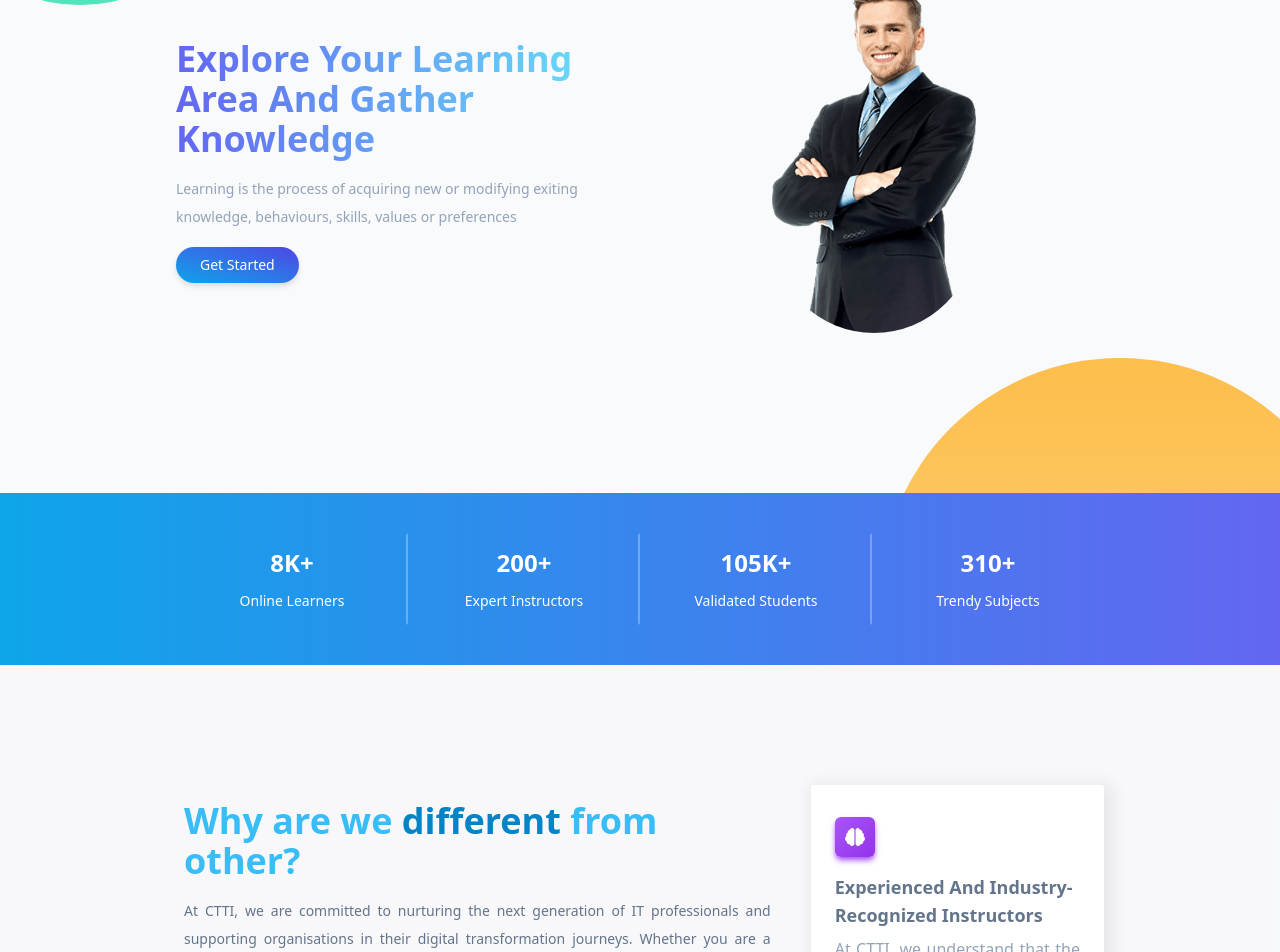
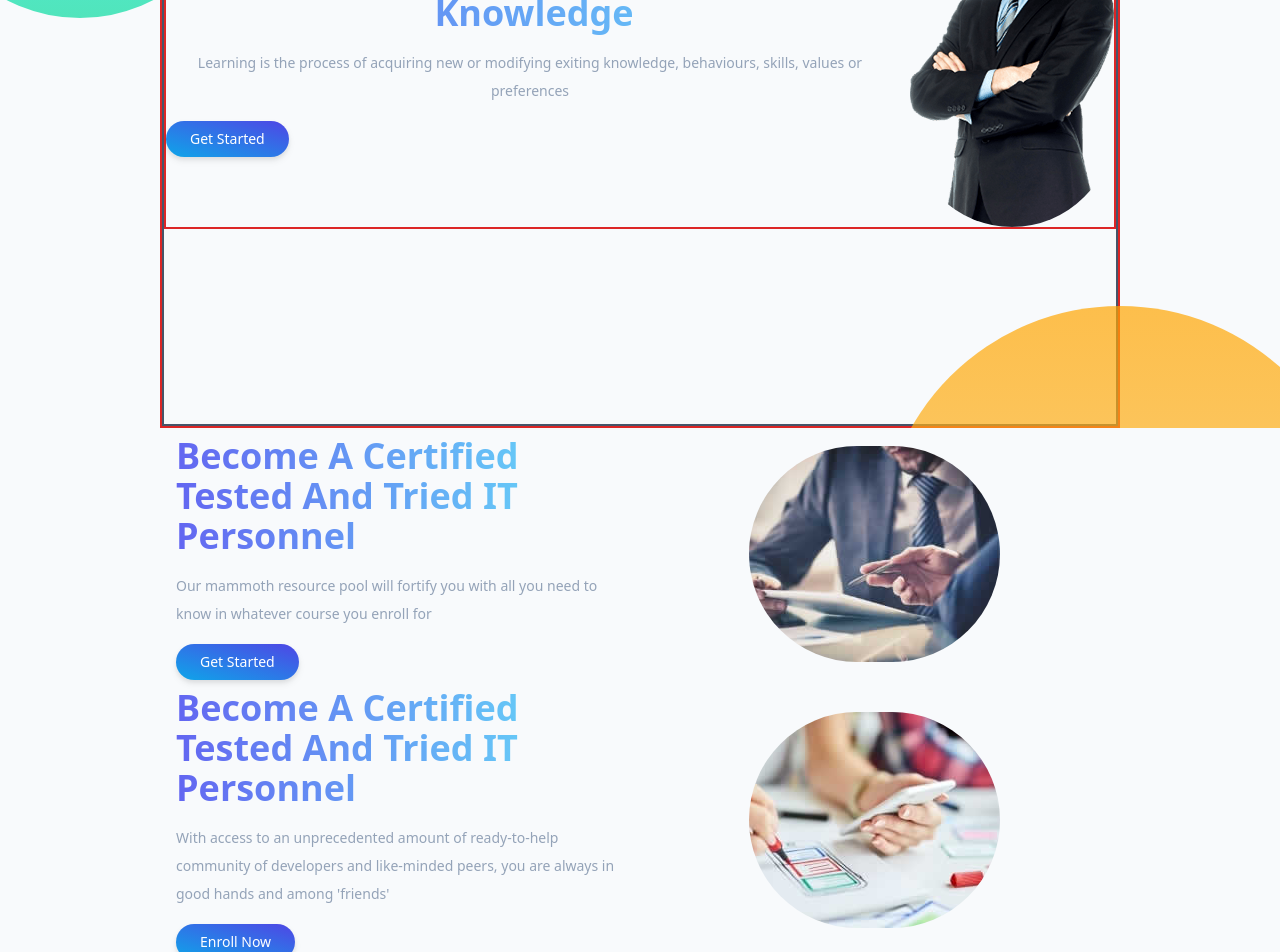
Before and after one commit to fredereeks/ceetee, a React (Create React App) app: page / in a window 1280 px wide. Shown: the part 220-1172 px from the top of the page. Built offline with nearby package versions, Linux system fonts and the light colour scheme.

Commit message:
Created Skill Assessment and Team Training Page

```diff
--- a/package.json
+++ b/package.json
@@ -36,8 +36,7 @@
       "react-app/jest"
     ]
   },
-  "homepage": ".",
-  "proxy": "http://localhost:4119/api",
+  "homepage": "./",
   "browserslist": {
     "production": [
       ">0.2%",
--- a/src/App.js
+++ b/src/App.js
@@ -12,13 +12,13 @@ const Course = lazy(() => import ('./pages/Course'))
 const CourseSingle = lazy(() => import ('./pages/CourseSingle'))
 const CoursesPage = lazy(() => import ('./pages/CoursesPage'))
 const Error = lazy(() => import ('./pages/Error'))
+const Home = lazy(() => import ('./pages/Home'))
 const Login = lazy(() => import ('./pages/Login'))
 const News = lazy(() => import ('./pages/News'))
 const Signup = lazy(() => import ('./pages/Signup'))
 const SingleBlog = lazy(() => import ('./pages/SingleBlog'))
 const SkillAssessment = lazy(() => import ('./pages/SkillAssessment'))
-const Home = lazy(() => import ('./pages/Home'))
-// const Home = lazy(() => import ('./pages/Home'))
+const TeamTraining = lazy(() => import ('./pages/TeamTraining'))
 const Partners = lazy(() => import ('./pages/Partners'))
 
 // const Home = lazy(() => import ('./pages/Home'))
@@ -98,6 +98,10 @@ function App() {
           path: "/solutions/skills-assessment",
           element: <SkillAssessment />
         },
+        {
+          path: "/solutions/team-training",
+          element: <TeamTraining />
+        },
       ],
       errorElement: <Error />,
       // lazy: <Skeleton  type={"courses"} total={3} key={419} />,
--- a/src/components/Header.jsx
+++ b/src/components/Header.jsx
@@ -58,7 +58,7 @@ function Header(){
     },[dropdowns, navshow]) */
 
     return (
-        <header ref={header} className={`bg-white z-[999] p-2 fixed ${fixed ? 'shadow-md shadow-gray-400' : 'shadow-none'} w-full left-0 top-0`}>
+        <header ref={header} className={`bg-white z-[999] p-2 fixed ${fixed ? 'shadow-md shadow-gray-200' : 'shadow-none'} w-full left-0 top-0`}>
             <div className="container max-w-[960px] mx-auto flex justify-between items-center md:gap-3">
                 <div className="md:width-[600px] flex flex-start">
                     <Link to="/" className='w-[70px] h-[70px] mt-0 text-gray-100'>
--- a/src/components/Skeleton.jsx
+++ b/src/components/Skeleton.jsx
@@ -3,7 +3,7 @@ import { randomColor } from '../utils'
 
 function Skeleton({type, total}) {
     const CourseCard = () => {
-        <aside key={Math.random().toString()+new Date().getTime()} className="fadeOut bg-white flex flex-col gap-2 p-3 sm:p-4 max-w-[25rem] group shad hover:shadow-2xl rounded-base transition-all duration-300">
+        <aside  className="fadeOut bg-white flex flex-col gap-2 p-3 sm:p-4 max-w-[25rem] group shad hover:shadow-2xl rounded-base transition-all duration-300">
             <div className={`relative h-[200px] w-full mb-2 rounded-md grid place-items-center`} style={{background: randomColor(.5)}}>
             </div>
             <div className="flex flex-col justify-between items-start">
@@ -25,7 +25,7 @@ function Skeleton({type, total}) {
             </div>
         </aside>
     }
-  if(type === "course") return (new Array(total || 3).fill(<CourseCard />))
+//   if(type === "course") return (new Array(total || 3).fill(<CourseCard key={Math.random().toString()+new Date().getTime()+Math.random()}/>))
 }
 
 export default Skeleton
--- a/src/pages/Error.jsx
+++ b/src/pages/Error.jsx
@@ -17,7 +17,7 @@ function Error() {
         </section>
         <section className="flex flex-col gap-1 items-center">
             <img src={error404} alt="Error 404" className="h-15 w-15 object-cover" />
-            <Link to="/" className="transition-all duration-300 hover:scale-100 scale-[.95]  flex items-center group gap-2"><FaArrowLeft className='pr-0 text-md pt-0 text-gray-200' /> <p className="text-md text-gray-200">Back to Home</p></Link>
+            <Link to="./" className="transition-all duration-300 hover:scale-100 scale-[.95]  flex items-center group gap-2"><FaArrowLeft className='pr-0 text-md pt-0 text-gray-200' /> <p className="text-md text-gray-200">Back to Home</p></Link>
         </section>
         {/* <Footer /> */}
     </main>
--- a/src/pages/Home.jsx
+++ b/src/pages/Home.jsx
@@ -1,7 +1,10 @@
 import React, { lazy, useState, useEffect } from 'react'
 import { Link } from 'react-router-dom'
-import { man_image } from '../assets/images'
 import { IoIosArrowDropright } from 'react-icons/io'
+import {Carousel} from 'react-responsive-carousel'
+import 'react-responsive-carousel/lib/styles/carousel.min.css'
+
+import { blog_slider1, blog_slider2, man_image } from '../assets/images'
 import { categories, courses, differences } from '../data'
 import Skeleton from '../components/Skeleton'
 const DiffCard = lazy(() => import ('../components/DiffCard'))
@@ -27,18 +30,52 @@ function Home() {
 
   return (
     <>
-      <section className="bg-slate-50 fancy-bg px-4 py-20">
-          <div className="container max-w-[960px] relative z-50 mx-auto items-center px-4 py-20 grid grid-cols-1 md:grid-cols-2 gap-2">
-            <div className="flex flex-col gap-2">
-              <h2 className="text-2xl md:text-4xl text-transparent  bg-gradient-to-r from-indigo-500 to-cyan-300 bg-clip-text font-bold capitalize py-2">Explore your learning area and gather knowledge</h2>
-              <p className="text-slate-400 text-sm font-thin leading-loose pr-2 pb-2">Learning is the process of acquiring new or modifying exiting knowledge, behaviours, skills, values or preferences</p>
-              <Link to="/" className="text-sm text-white w-max rounded-[2rem] py-2 px-4 sm:px-6 bg-gradient-to-tr from-sky-500 to-indigo-600 shadow-sky-200 drop-shadow-md">Get Started</Link>
+      <section className="bg-slate-50 fancy-bg pt-12">
+          <div className="container border-2 border-red-600 mx-auto max-w-[960px] max-h-[70vh] h-[70vh] relative overflow-hidden">
+            <Carousel
+              autoPlay={true}
+              className='w-full h-full border-2 border-slate-600 flex flex-col justify-start items-stretch'
+              infiniteLoop={true}
+              showArrows={false}
+              showIndicators={false}
+              showThumbs={false}
+              showStatus={false}
+            >
+            <div className="border-2 border-red-600 container w-full h-full relative z-50 mx-auto items-center flex gap-2">
+              <div className="flex flex-1 flex-col gap-2">
+                <h2 className="text-2xl md:text-4xl text-transparent  bg-gradient-to-r from-indigo-500 to-cyan-300 bg-clip-text font-bold capitalize py-2">Explore your learning area and gather knowledge</h2>
+                <p className="text-slate-400 text-sm font-thin leading-loose pr-2 pb-2">Learning is the process of acquiring new or modifying exiting knowledge, behaviours, skills, values or preferences</p>
+                <Link to="/about" className="text-sm text-white w-max rounded-[2rem] py-2 px-4 sm:px-6 bg-gradient-to-tr from-sky-500 to-indigo-600 shadow-sky-200 drop-shadow-md">Get Started</Link>
+              </div>
+              <div className="flex max-w-[30rem] flex-col items-center justify-center">
+                <img src={man_image} alt="Hero Student" className="h-120 w-120 rounded-t-r-full rounded-t-r-xl object-cover rounded-full" />
+              </div>
             </div>
-            <div className="flex flex-col items-center justify-center">
-              <img src={man_image} alt="Hero Student" className="h-120 w-120 rounded-t-r-full rounded-t-r-xl object-cover rounded-full" />
-            </div>
+            </Carousel>
           </div>
       </section>
+      <section>
+  <div className="container max-w-[960px] relative z-50 mx-auto items-center px-4 grid grid-cols-1 md:grid-cols-2 gap-2">
+    <div className="flex flex-col gap-2">
+      <h2 className="text-2xl md:text-4xl text-transparent  bg-gradient-to-r from-indigo-500 to-cyan-300 bg-clip-text font-bold capitalize py-2">Become a Certified tested and tried IT Personnel</h2>
+      <p className="text-slate-400 text-sm font-thin leading-loose pr-2 pb-2">Our mammoth resource pool will fortify you with all you need to know in whatever course you enroll for</p>
+      <Link to="/courses" className="text-sm text-white w-max rounded-[2rem] py-2 px-4 sm:px-6 bg-gradient-to-tr from-sky-500 to-indigo-600 shadow-sky-200 drop-shadow-md">Get Started</Link>
+    </div>
+    <div className="flex flex-col items-center justify-center">
+      <img src={blog_slider2} alt="Hero Student" className="h-120 w-120 rounded-t-r-full rounded-t-r-xl object-cover rounded-full" />
+    </div>
+  </div>
+  <div className="container max-w-[960px] relative z-50 mx-auto items-center px-4 grid grid-cols-1 md:grid-cols-2 gap-2">
+    <div className="flex flex-col gap-2">
+      <h2 className="text-2xl md:text-4xl text-transparent  bg-gradient-to-r from-indigo-500 to-cyan-300 bg-clip-text font-bold capitalize py-2">Become a Certified tested and tried IT Personnel</h2>
+      <p className="text-slate-400 text-sm font-thin leading-loose pr-2 pb-2">With access to an unprecedented amount of ready-to-help community of developers and like-minded peers, you are always in good hands and among 'friends'</p>
+      <Link to="/courses" className="text-sm text-white w-max rounded-[2rem] py-2 px-4 sm:px-6 bg-gradient-to-tr from-sky-500 to-indigo-600 shadow-sky-200 drop-shadow-md">Enroll Now</Link>
+    </div>
+    <div className="flex flex-col items-center justify-center">
+      <img src={blog_slider1} alt="Hero Student" className="h-120 w-120 rounded-t-r-full rounded-t-r-xl object-cover rounded-full" />
+    </div>
+  </div>
+</section>
       <section className="counter bg-gradient-to-l from-indigo-500 to-sky-500">
         <div className="container mx-auto justify-center max-w-[960px] grid grid-cols-2 md:grid-cols-4 py-10 px-4">
           {
--- /dev/null
+++ b/src/pages/TeamTraining.jsx
@@ -0,0 +1,49 @@
+import React, { useEffect } from 'react'
+import { blog_slider3 } from '../assets/images'
+import { Link } from 'react-router-dom'
+import { FaArrowLeft } from 'react-icons/fa'
+// import { randomColor } from '../utils'
+
+function TeamTraining() {
+  useEffect(() => {
+    document.title = "CTTI e-learning Centre: Team Training";
+  },[])
+
+  return (
+    <main className="flex flex-col bg-white">
+        <section className="bg-blue-950 py-20 px-4">
+          <div className="container relative mx-auto max-w-[980px] flex flex-col">
+            <div className="flex flex-wrap gap-2 items-center pt-5 pb-10 text-slate-50">
+              <Link to="/" className="font-bold hover:text-slate-50 px-2 text-md md:text-lg text-white  ">Home</Link>
+              /
+              <Link to="/solutions" className="font-bold hover:text-slate-50 px-2 text-md md:text-lg text-white ">Solutions</Link>
+              /
+              <div className="font-normal px-2 text-md md:text-lg text-slate-50">Team Training</div>
+            </div>
+          </div>
+          <aside className="flex flex-col gap-2 justify-center container max-w-[960px] py-5 px-2 mx-auto">
+            <h2 className="text-2xl md:text-4xl text-white font-bold">Customized Training Solutions</h2>
+            <p className="text-white max-w-[80%] sm:max-w-[70%] md:max-w-[80%] leading-[1.8] text-md md:text-base py-2 text-justify">At CTTI, we understand that every organisation has unique training needs. We offer standard and customised training programs for corporate and government clients. Whether you want to enhance your team's skills or train individual employees, we have tailored solutions to meet your requirements. With our comprehensive training offerings and industry expertise, we can help your organisation achieve its goals and retain top talent.</p>
+          </aside>
+        </section>
+        <section className="py-10 bg-white">
+          <aside className="grid grid-cols-2 md:grid-cols-3 gap-2 justify-center container max-w-[960px] p-5 mx-auto">
+            <div className="relative h-150 w-200 border-indigo-700 border-4 rounded-md shadow-lg -skew-x-[5deg] overflow-hidden">
+              <img src={blog_slider3} alt="" className="absolute w-[150%] h-[150%] top-0 left-0 object-cover scale-120 skew-x-[5deg]" />
+            </div>
+            <div className="col-span-2 py-20 px-5 flex flex-col gap-2">
+              <h2 className="text-2xl md:text-4xl text-indigo-700 font-bold">Individual and Team Training</h2>
+              <p className="text-gray-700 leading-[1.8] text-md md:text-base py-2 text-justify">Whether you want to train an individual or a team, our experienced trainers can deliver personalised instruction to individuals, addressing their specific learning objectives. Additionally, we can conduct comprehensive team training sessions, fostering collaboration and knowledge-sharing among your employees.</p>
+            </div>
+          </aside>
+        </section>
+        <section className="bg-gray-50 py-10">
+          <aside className="grid grid-cols-2 md:grid-cols-3 gap-2 justify-center container max-w-[960px] p-5 mx-auto">
+
+          </aside>
+        </section>
+    </main>
+  )
+}
+
+export default TeamTraining
```
Also changed, not shown: src/components/SkillCard.jsx (+5 -5 lines), src/pages/SkillAssessment.jsx (+2 -8 lines).
